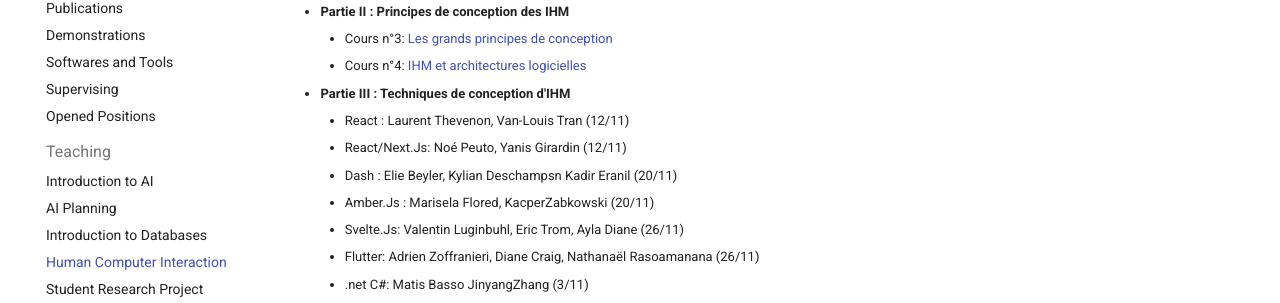
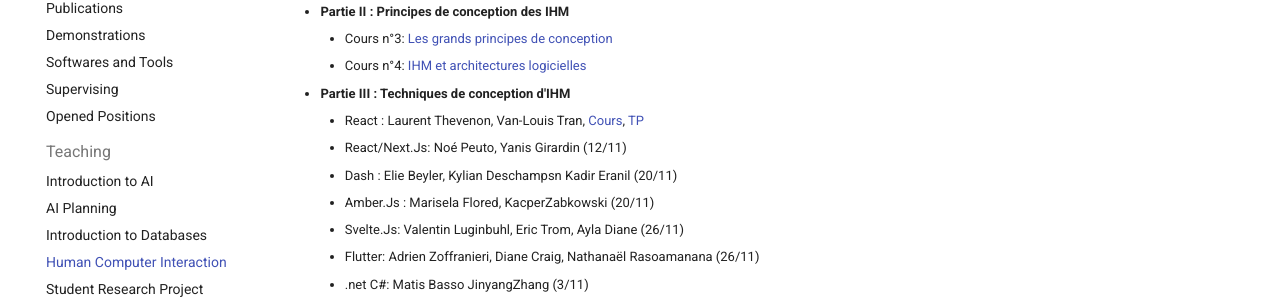
Before and after one commit to pellierd/homepage, an MkDocs documentation site: the page built from docs/teaching/hci.md, in a window 1280 px wide and 900 px high, scrolled down 670 px. Shown: the part 147-450 px from the top of the window. Built offline with MkDocs 1.6.1 and Material for MkDocs 9.7.7, drawn with Linux system fonts in a browser that asks for light colours.

Commit message:
Ajout cours react

```diff
--- a/docs/teaching/hci.md
+++ b/docs/teaching/hci.md
@@ -26,7 +26,7 @@ Après un rappel des principes ergonomiques, ce cours s’intéresse essentielle
     - Cours n°3: [Les grands principes de conception](hci/03-conception.pdf)
     - Cours n°4: [IHM et architectures logicielles](hci/04-architecture.pdf)
 - **Partie III : Techniques de conception d'IHM**
-    - React : Laurent Thevenon, Van-Louis Tran (12/11)
+    - React : Laurent Thevenon, Van-Louis Tran, [Cours](hci/tmp/React.pdf), [TP](https://github.com/Bloubing/trois-petits-cochons)
     - React/Next.Js: Noé Peuto, Yanis Girardin (12/11)
     - Dash : Elie Beyler, Kylian Deschampsn Kadir Eranil (20/11)
     - Amber.Js : Marisela Flored, KacperZabkowski (20/11)
```
Also changed, not shown: 1 other file.
